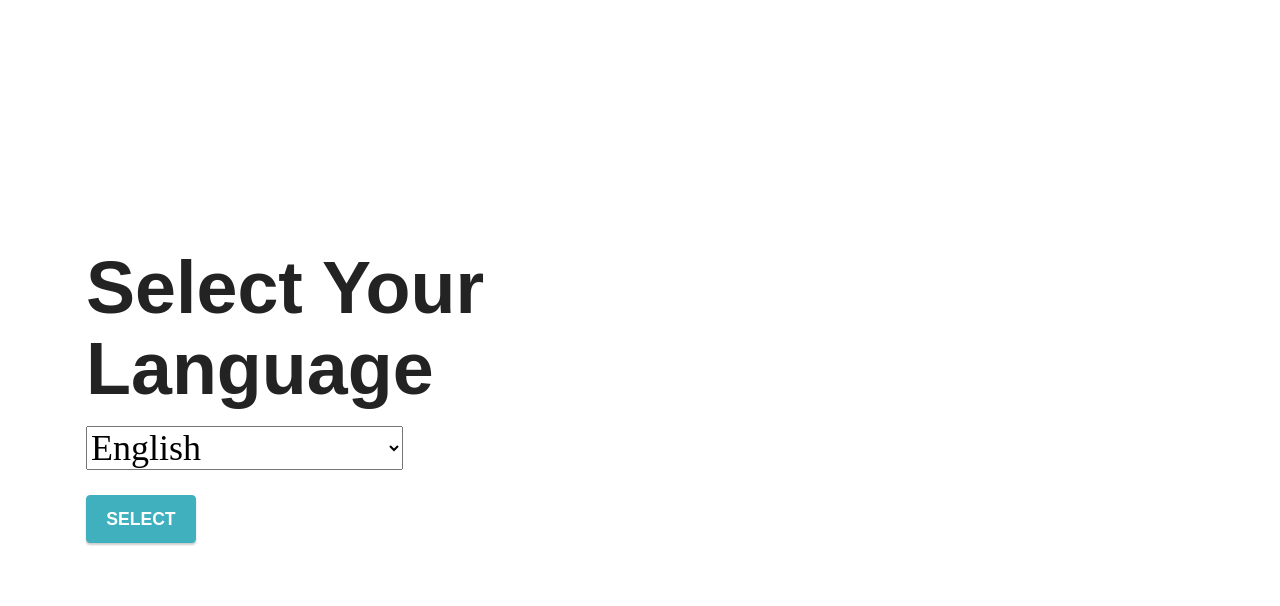
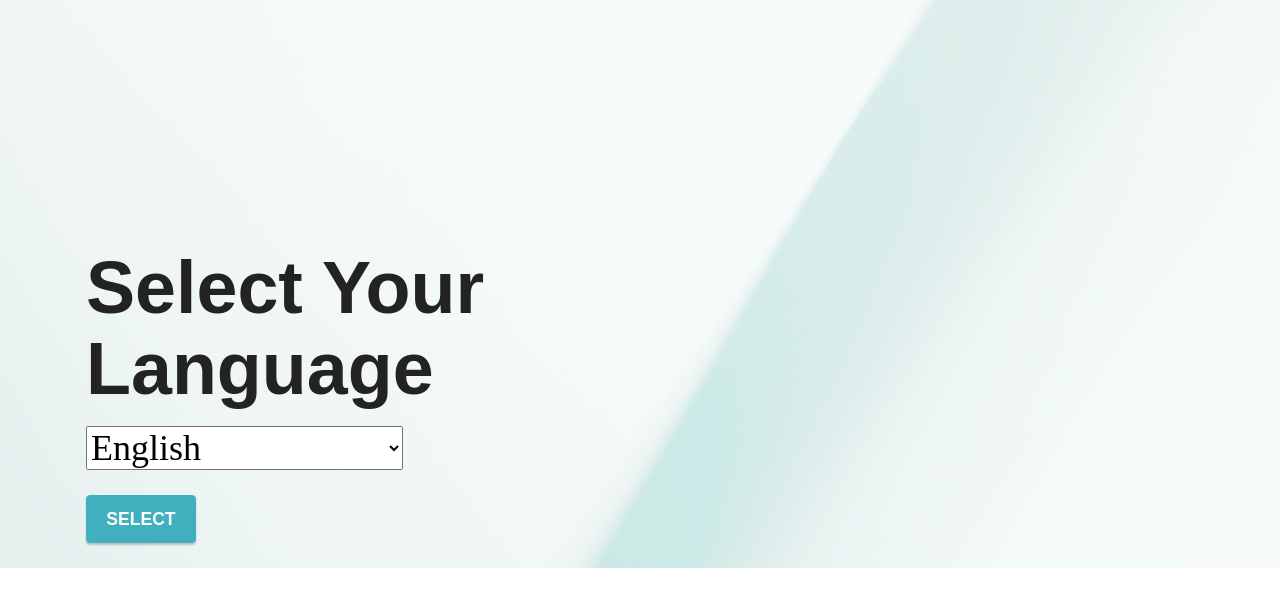
Before and after one commit to Samuelawq/newstop, a plain HTML site: page index.html in a window 1280 px wide. Drawn offline with Linux system fonts and the light colour scheme; a web font is replaced by a local one.

Commit message:
uploa
uploa

```diff
--- a/index.html
+++ b/index.html
@@ -53,7 +53,7 @@
             </div>
         </div>
     </div>
-<div id="jarallax-container-0" style="position: absolute; top: 0px; left: 0px; width: 100%; height: 100%; overflow: hidden; pointer-events: none; z-index: -100;"><div style="background-position: 50% 50%; background-size: cover; background-repeat: no-repeat; background-image: url(index_files/background7.jpg); position: absolute; top: 0px; left: 0px; width: 1366px; height: 568px; overflow: hidden; pointer-events: none; margin-top: 0px; transform: translate3d(0px, 0px, 0px);"></div></div></section>
+<div id="jarallax-container-0" style="position: absolute; top: 0px; left: 0px; width: 100%; height: 100%; overflow: hidden; pointer-events: none; z-index: -100;"><div style="background-position: 50% 50%; background-size: cover; background-repeat: no-repeat; background-image: url(background7.jpg); position: absolute; top: 0px; left: 0px; width: 1366px; height: 568px; overflow: hidden; pointer-events: none; margin-top: 0px; transform: translate3d(0px, 0px, 0px);"></div></div></section>
 
 
   <section class="engine"><a href=""></a></section>
```
Also changed, not shown: background7.jpg (added).
